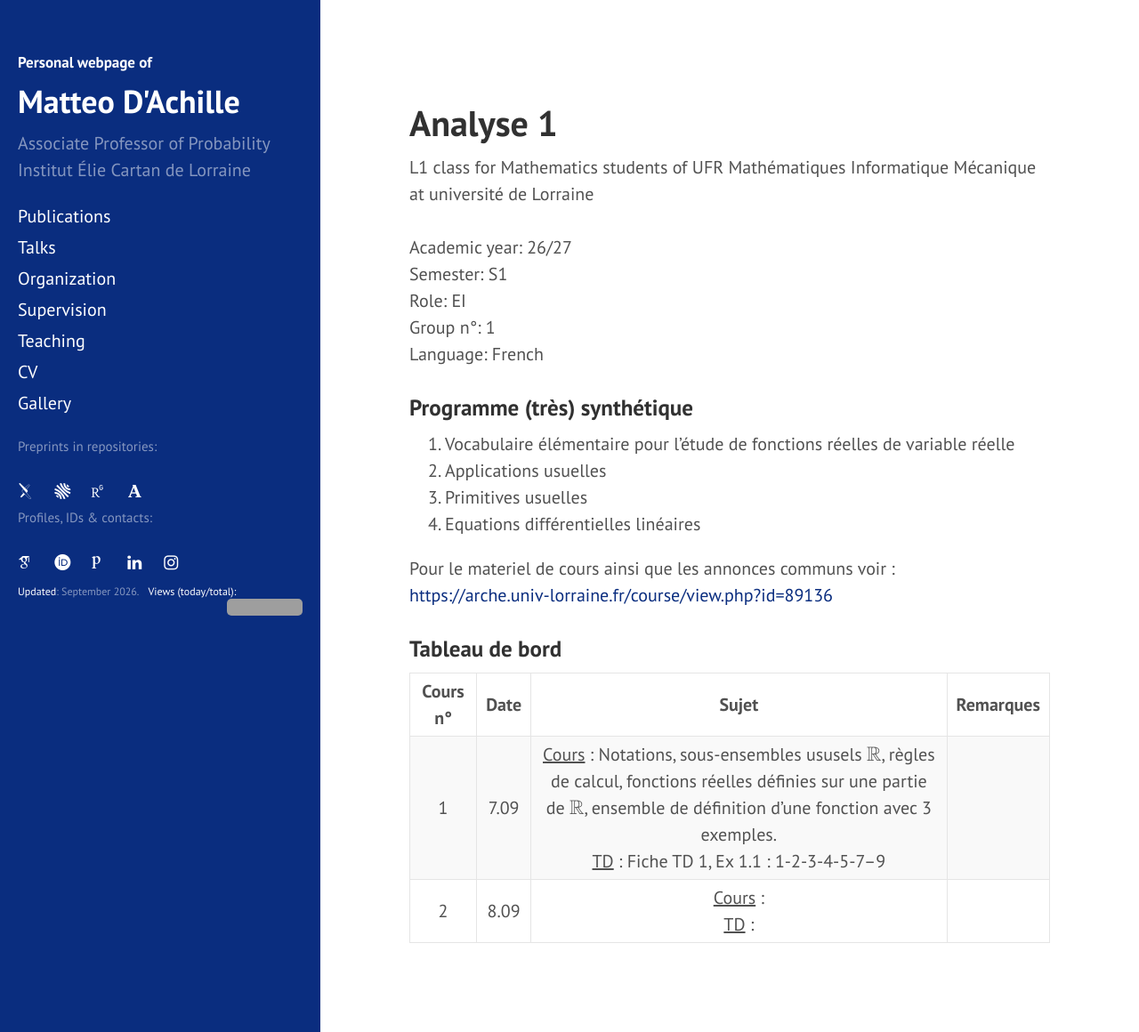
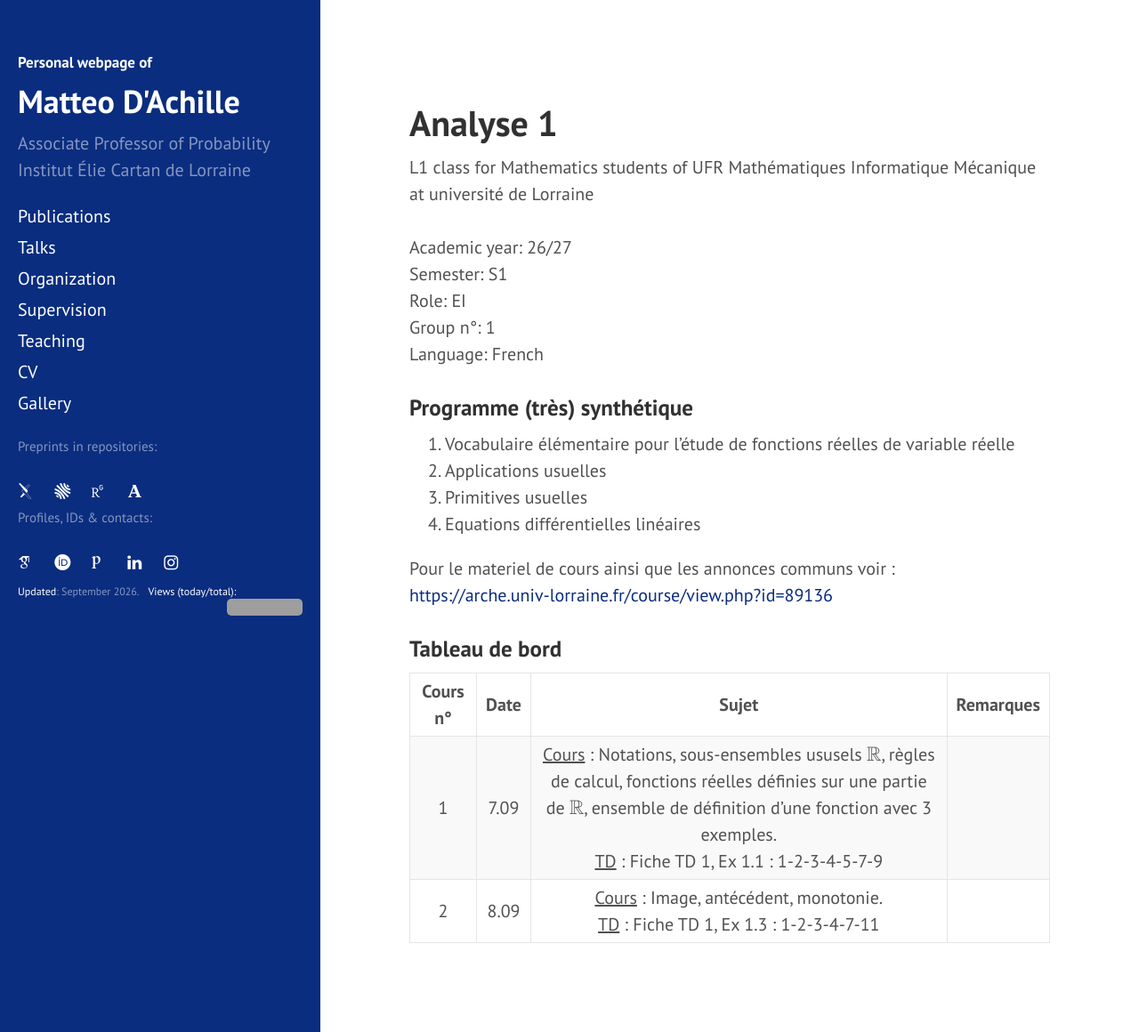
Before and after one commit to matteodachille/matteodachille.github.io, a Jekyll site: the page built from _courses/Analysis1-2026.md, in a window 1280 px wide and 1160 px high. Shown: the whole window at 89% size. Built offline with Jekyll 4.4.1, drawn with Linux system fonts in a browser that asks for light colours; nearby versions of some CDN libraries; some web fonts are replaced; grey boxes are pictures that could not be loaded.

Commit message:
Updated L1 Analyse 1 class

```diff
--- a/_courses/Analysis1-2026.md
+++ b/_courses/Analysis1-2026.md
@@ -30,5 +30,5 @@ Pour le materiel de cours ainsi que les annonces communs voir : <br/> [https://a
 
 | Cours n&deg; | Date | Sujet | Remarques |
 |:---: | :---: | :---: | ------- | ------- |
-| 1 | 7.09  |  <u>Cours</u> : Notations, sous-ensembles ususels \\(\mathbb{R}\\), règles de calcul, fonctions réelles définies sur une partie de \\(\mathbb{R}\\), ensemble de définition d'une fonction avec 3 exemples.  <br/><u>TD</u> : Fiche TD 1, Ex 1.1 : 1-2-3-4-5-7--9| |
-| 2 | 8.09  |  <u>Cours</u> :  <br/><u>TD</u> :  | |
+| 1 | 7.09  |  <u>Cours</u> : Notations, sous-ensembles ususels \\(\mathbb{R}\\), règles de calcul, fonctions réelles définies sur une partie de \\(\mathbb{R}\\), ensemble de définition d'une fonction avec 3 exemples.  <br/><u>TD</u> : Fiche TD 1, Ex 1.1 : 1-2-3-4-5-7-9| |
+| 2 | 8.09  |  <u>Cours</u> : Image, antécédent, monotonie.  <br/><u>TD</u> : Fiche TD 1, Ex 1.3 : 1-2-3-4-7-11 | |
```
